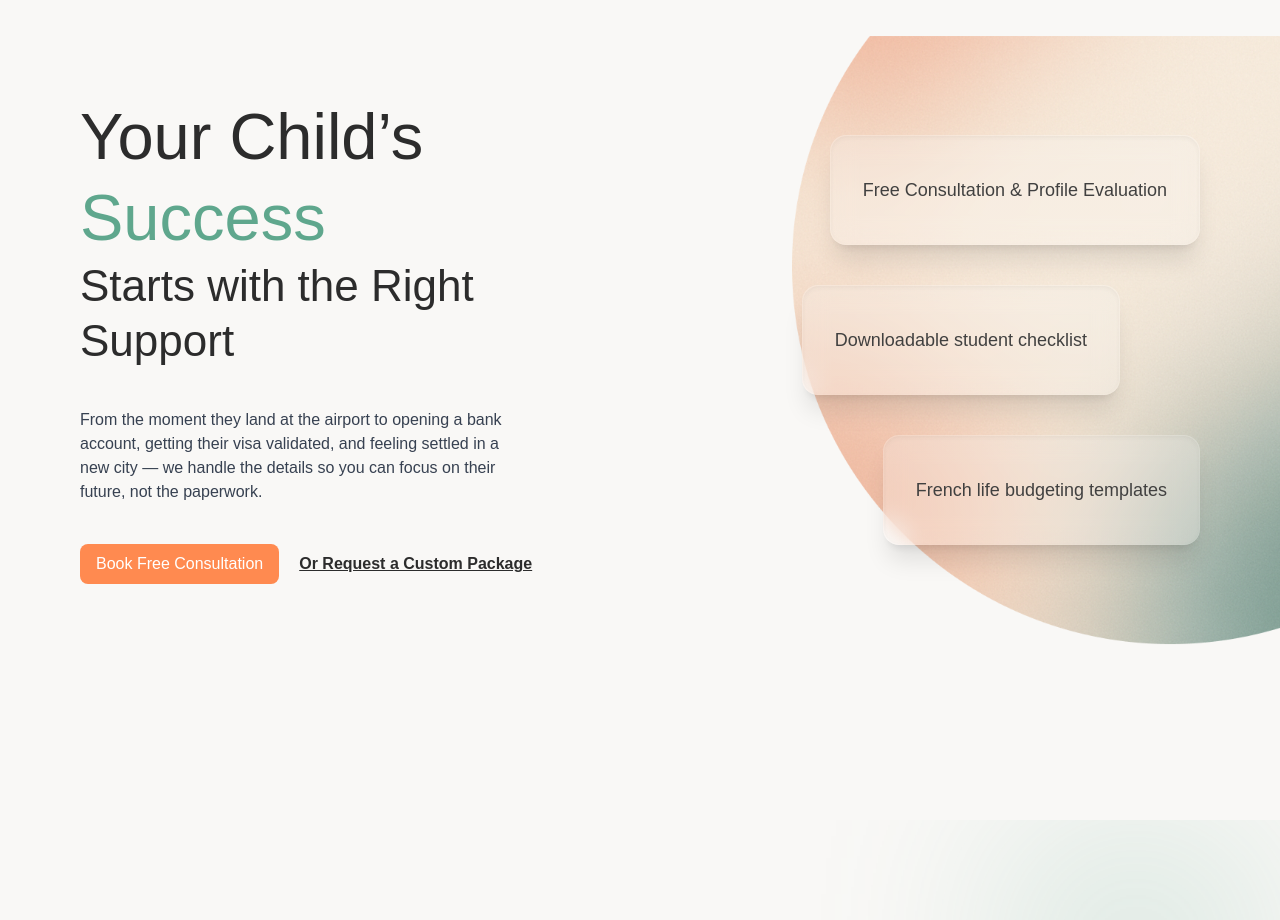
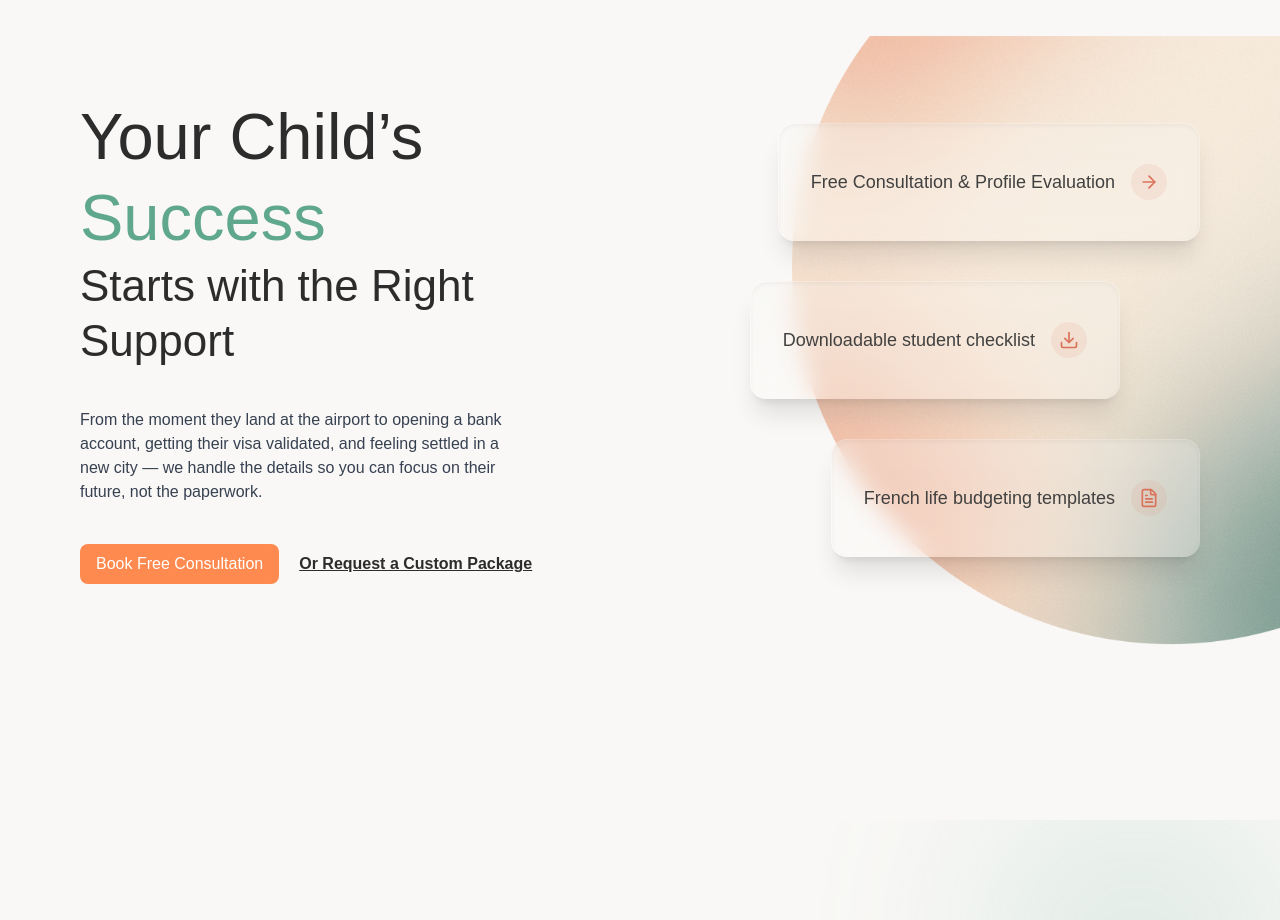
Before and after one commit to JanaJms/edusteps2europe, a React (Create React App) app: page / in a window 1280 px wide. Shown: the part 6600-7520 px from the top of the page. Built offline with nearby package versions, Linux system fonts and the light colour scheme.

Commit message:
update success section to make card data interactive

```diff
--- a/src/components/views/home/SuccessSection.js
+++ b/src/components/views/home/SuccessSection.js
@@ -4,8 +4,32 @@ import GlassCard from '../../cards/GlassCard'
 import circle from '../../../assets/images/gradient-circle.png'
 import Button from '../../buttons/Button'
 import { chatOnWhatsapp } from '../../../utils/utils'
+import { ArrowRight, Download, FileText } from "lucide-react"; // Ensure these are imported
 
 export default function SuccessSection() {
+
+    const cardData = [
+        {
+            label: 'Free Consultation & Profile Evaluation',
+            type: 'link',
+            link: 'https://wa.me/330780742758?text=Hello!%20I%20would%20like%20to%20book%20a%20free%20consultation.',
+            icon: <ArrowRight size={20} className="text-orange" />
+        },
+        {
+            label: 'Downloadable student checklist',
+            type: 'download',
+            link: "https://edusteps2europe.com/uploads/Guide_Administrative_Procedures_International_Students_France.pdf",
+            icon: <Download size={20} className="text-orange" />
+        },
+        {
+            label: 'French life budgeting templates',
+            type: 'download',
+            link: "https://edusteps2europe.com/uploads/Budgeting_template.pdf",
+            icon: <FileText size={20} className="text-orange" />
+        }
+    ];
+
+
     return (
         <section className="relative w-full px-6 md:px-10 lg:px-20 py-12 lg:py-0 lg:h-screen min-h-screen flex items-center overflow-hidden">
             <div className="flex flex-col lg:flex-row items-center w-full max-w-7xl mx-auto gap-12 lg:gap-0">
@@ -28,7 +52,7 @@ export default function SuccessSection() {
 
                     <div className='flex flex-col sm:flex-row gap-5 items-center w-full sm:w-auto'>
                         <Button
-                            onClick={()=>chatOnWhatsapp()}
+                            onClick={() => chatOnWhatsapp()}
                             customizeStyle="bg-[#FF8A50] text-white px-8 py-3 rounded-full w-full sm:w-auto"
                             buttonText="Book Free Consultation"
                         />
@@ -53,20 +77,29 @@ export default function SuccessSection() {
 
                     {/* Staggered Cards Container */}
                     <div className="flex flex-col gap-y-6 md:gap-y-10 w-full max-w-sm md:max-w-md lg:max-w-none items-center lg:items-end z-10">
-                        {[
-                            'Free Consultation & Profile Evaluation',
-                            'Downloadable student checklist',
-                            'French life budgeting templates'
-                        ].map((el, i) => (
-                            <div
+                        {cardData.map((el, i) => (
+                            <a
                                 key={i}
-                                // i == 1 adds the right margin only on desktop (lg)
-                                className={`w-full lg:w-auto transition-all duration-300 ${i === 1 ? "lg:mr-20" : ""}`}
+                                href={el.link}
+                                target="_blank"
+                                rel="noopener noreferrer"
+                                download={el.type === 'download'} // Trigger download for files
+                                className={`w-full lg:w-auto transition-all duration-300 group cursor-pointer
+                hover:scale-105 active:scale-95 /* Visual feedback on click */
+                ${i === 1 ? "lg:mr-20" : ""}`}
                             >
-                                <GlassCard customStyle="px-6 py-8 md:px-8 md:py-10 text-center lg:text-right shadow-xl backdrop-blur-md !w-full">
-                                    <span className="text-sm md:text-lg font-medium">{el}</span>
+                                <GlassCard customStyle="px-6 py-8 md:px-8 md:py-10 shadow-xl backdrop-blur-md !w-full">
+                                    <div className="flex items-center justify-between lg:justify-end gap-4">
+                                        {/* Icon shows on mobile left or desktop right */}
+                                        <span className="text-sm md:text-lg font-medium group-hover:text-orange transition-colors">
+                                            {el.label}
+                                        </span>
+                                        <div className="p-2 rounded-full bg-orange/10 transition-all duration-300">
+                                            {el.icon}
+                                        </div>
+                                    </div>
                                 </GlassCard>
-                            </div>
+                            </a>
                         ))}
                     </div>
                 </div>
```
